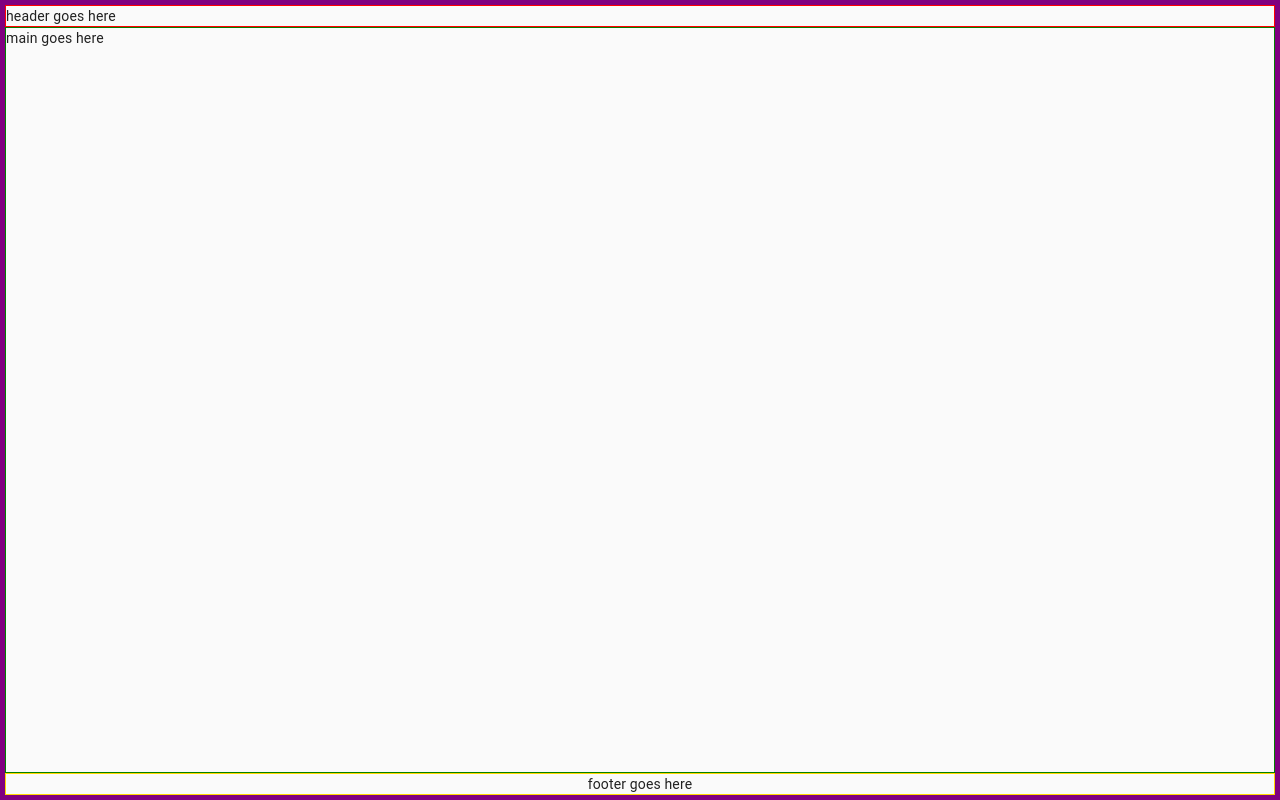
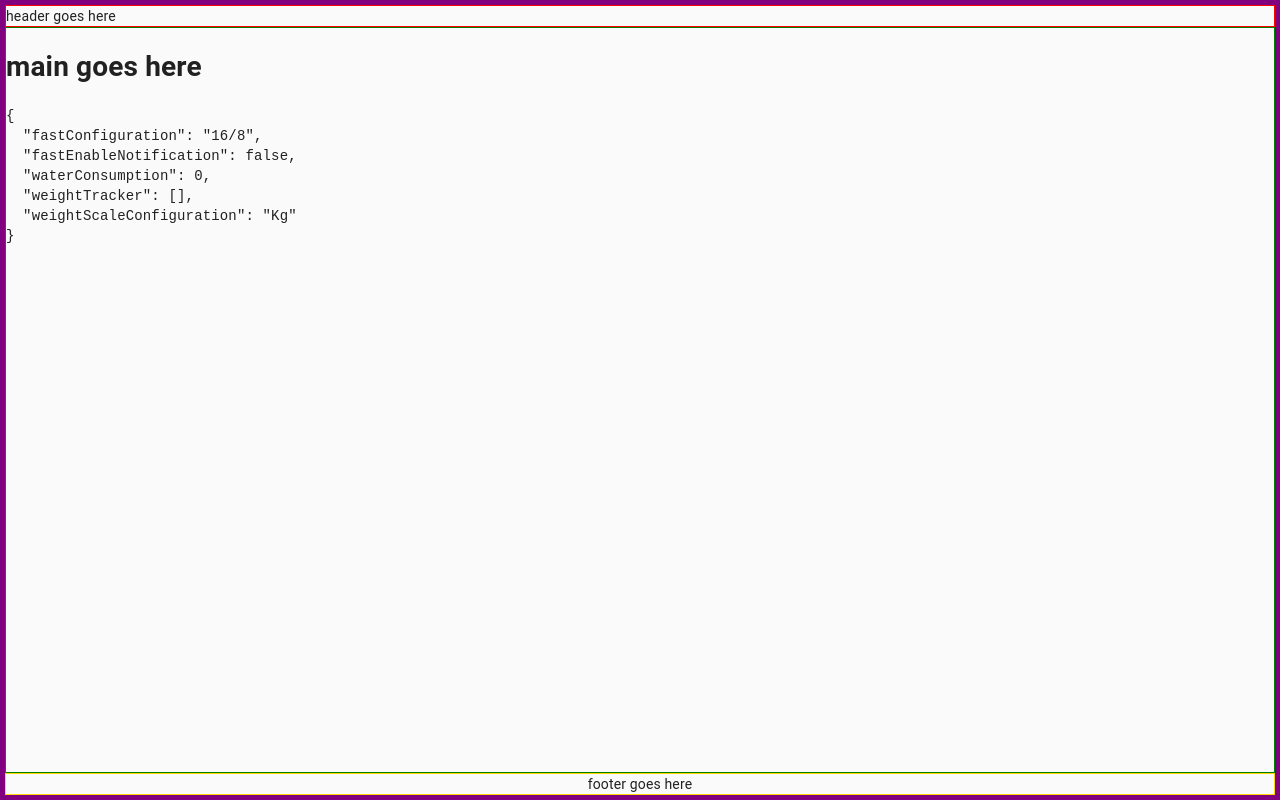
Before and after one commit to cowglow/fast-tracker, a React (Create React App) app: page / in a window 1280 px wide. Built offline with nearby package versions, Linux system fonts and the light colour scheme.

Commit message:
Add app state context

```diff
--- a/src/components/app/app.tsx
+++ b/src/components/app/app.tsx
@@ -1,15 +1,20 @@
 import React from "react";
 import withStyles from "./app.style";
+import { useAppState } from "../../context/app-state-context";
 
 interface AppProps {
   classes: any;
 }
 
 const App: React.FC<AppProps> = ({ classes }) => {
+  const fastConfiguration = useAppState();
   return (
     <div className={classes.root}>
       <header className={classes.header}>header goes here</header>
-      <main className={classes.main}>main goes here</main>
+      <main className={classes.main}>
+        <h1>main goes here</h1>
+        <pre>{JSON.stringify(fastConfiguration, null, 2)}</pre>
+      </main>
       <footer className={classes.footer}>footer goes here</footer>
     </div>
   );
--- /dev/null
+++ b/src/context/app-state-context.tsx
@@ -0,0 +1,35 @@
+import { createContext, FC, ReactNode, useContext } from "react";
+import stateSchema from "../service/state-schema";
+import useLocalStorage from "../hook/use-local-storage";
+
+interface AppStateContextProps {}
+
+const defaultValues = stateSchema;
+
+const AppStateContext = createContext<AppStateContextProps>(defaultValues);
+
+/** Provider **/
+interface AppStateContextProviderProps {
+  children: ReactNode;
+  defaultValue?: AppStateContextProps;
+}
+
+export const AppStateProvider: FC<AppStateContextProviderProps> = ({
+  children,
+  defaultValue = defaultValues,
+}) => {
+  const [storedState, setStoredState] = useLocalStorage("db", {
+    ...defaultValue,
+  });
+
+  return (
+    <AppStateContext.Provider value={{ ...defaultValue, ...storedState }}>
+      {children}
+    </AppStateContext.Provider>
+  );
+};
+
+/** Hook **/
+export const useAppState = () => {
+  return useContext(AppStateContext);
+};
--- a/src/index.tsx
+++ b/src/index.tsx
@@ -5,12 +5,15 @@ import { CssBaseline } from "@material-ui/core";
 import App from "./components/app/app";
 import reportWebVitals from "./reportWebVitals";
 import theme from "./service/theme";
+import {AppStateProvider} from "./context/app-state-context";
 
 ReactDOM.render(
   <React.StrictMode>
     <ThemeProvider theme={theme}>
       <CssBaseline />
-      <App />
+      <AppStateProvider>
+          <App />
+      </AppStateProvider>
     </ThemeProvider>
   </React.StrictMode>,
   document.getElementById("root")
```
